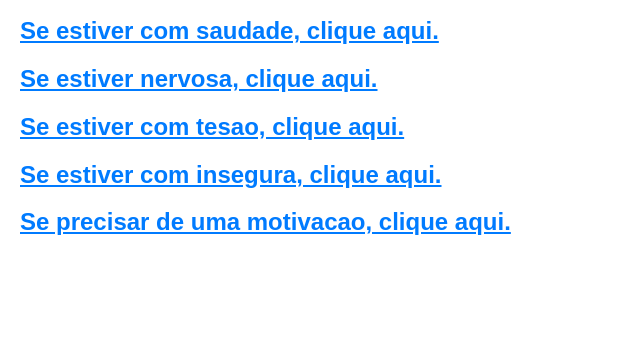
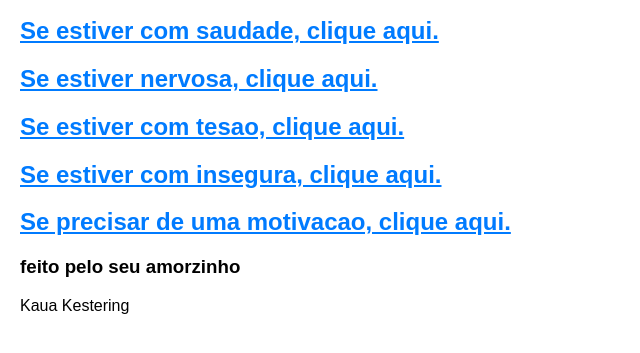
Before and after one commit to kauakestering/namo2, a plain HTML site: page index.html in a window 1280 px wide. Shown: the part 111-464 px from the top of the page, without its empty margins (0-640 px from the left). Drawn offline with Linux system fonts and the light colour scheme.

Commit message:
terceiro commit

```diff
--- a/index.html
+++ b/index.html
@@ -27,5 +27,11 @@
     <h2 onclick="location.href='pagina4.html'">Se estiver com tesao, clique aqui.</h2>
     <h2 onclick="location.href='pagina5.html'">Se estiver com insegura, clique aqui.</h2>
     <h2 onclick="location.href='pagina6.html'">Se precisar de uma motivacao, clique aqui.</h2>
+
+
+
+
+    <h3>feito pelo seu amorzinho</h3>
+    <p>Kaua Kestering</p>
 </body>
 </html>
```
